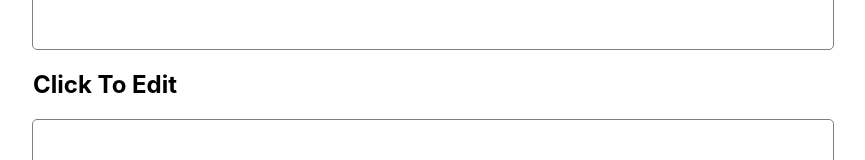
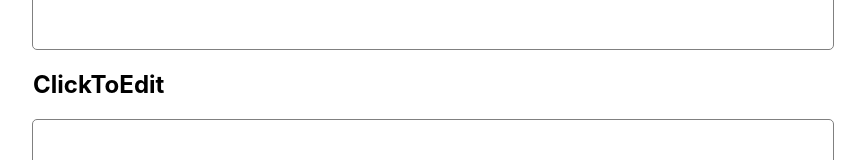
Before and after one commit to cubodado/Components, a React (Create React App) app in the folder custom-component/: page / in a window 1280 px wide. Shown: the part 341-501 px from the top of the page, without its empty margins (207-1072 px from the left). Built offline with nearby package versions, Linux system fonts and the light colour scheme.

Commit message:
style: change title text

```diff
--- a/custom-component/src/component/ClickToEdit.js
+++ b/custom-component/src/component/ClickToEdit.js
@@ -25,7 +25,7 @@ function ClickToEdit() {
   return (
     <div className="clickToEdit">
       <section className="title">
-        <h1>Click To Edit</h1>
+        <h1>ClickToEdit</h1>
       </section>
       <section className="border-box">
         <div className="click-box">
```
